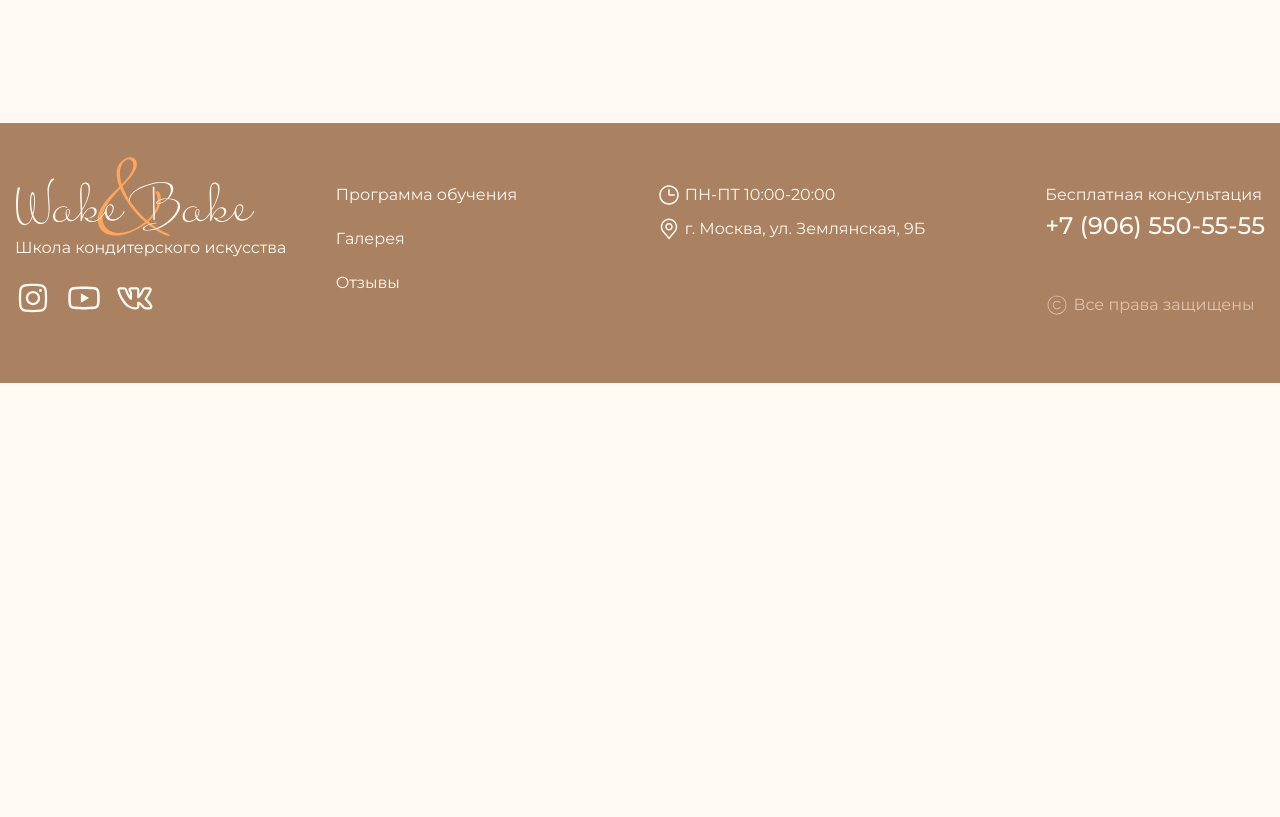
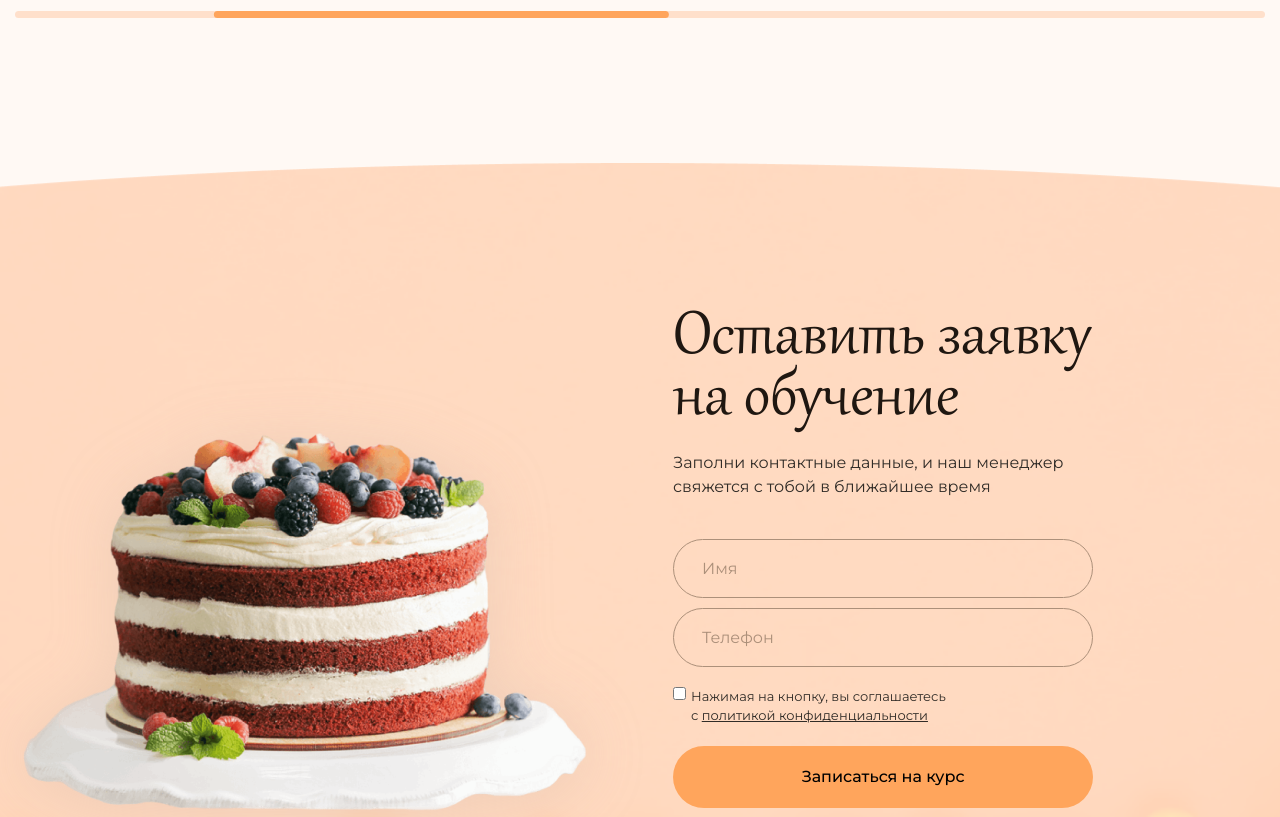
Before and after one commit to JJeset/wake-bake, a plain HTML site: page index.html in a window 1280 px wide. Shown: the part 4000-4817 px from the top of the page. Before the commit the page ends 4383 px from the top, so only its background shows below. Drawn offline with Linux system fonts and the light colour scheme.

Commit message:
section contact 50%

```diff
--- a/css/global.css
+++ b/css/global.css
@@ -112,7 +112,7 @@
 
 .modal__cancel:hover path,
 .modal__cancel:hover rect {
-    stroke: #AC907A;
+    stroke: var(--input-color);
 }
 
 .modal__img {
@@ -148,7 +148,7 @@
     top: 12px;
     left: 28px;
     font-size: 11px;
-    color: #AC907A;
+    color: var(--input-color);
 
     opacity: 0;
     visibility: hidden;
@@ -159,7 +159,7 @@
     display: block;
     width: 100%;
     background: #00000000;
-    border: 1px solid #AC907A;
+    border: 1px solid var(--input-color);
     border-radius: 100px;
     padding: 19px 42px 19px 28px;
     font-size: 16px;
@@ -171,7 +171,7 @@
 }
 
 .field__input::placeholder {
-    color: #AC907A;
+    color: var(--input-color);
     transition: var(--transition);
 }
 
--- a/css/style.css
+++ b/css/style.css
@@ -11,6 +11,7 @@
     --general-bg: #FFF9F4;
     --accent-bg: #FFE0CB;
     --accent-color: #FFA55C;
+    --input-color: #AC907A;
     --transition: all .4s;
     --border-radius: 20px;
 }
@@ -516,6 +517,7 @@
     justify-content: space-between;
     align-items: end;
     margin-bottom: 40px;
+    gap: 30px;
 }
 
 .testimonials__info {
@@ -593,7 +595,6 @@
     padding: 30px 30px 40px;
     display: flex;
     gap: 30px;
-    max-height: 330px;
     height: auto;
     transition: var(--transition);
     opacity: 0;
@@ -662,6 +663,90 @@
 .testimonials__scrollbar .swiper-scrollbar-drag {
     background: var(--accent-color);
 }
+
+/* ===================================================== */
+
+.contact {
+    padding: 140px 0;
+    background: url("../img/decor/bg-contact.png") 50% 0% / cover no-repeat;
+}
+
+.contact__inner {
+    display: flex;
+    align-items: center;
+    gap: 84px;
+}
+
+.contact__img img {
+    padding-top: 107px;
+    width: 100%;
+    filter: drop-shadow(0px 4px 30px #c6b0a14d);
+}
+
+.contact__body {
+    max-width: 420px;
+}
+
+.contact__title {
+    margin-bottom: 20px;
+}
+
+.contact__text {
+    margin-bottom: 40px;
+}
+
+.contact__form {}
+
+.contact__label {
+    margin-bottom: 10px;
+}
+
+.contact__input {}
+
+.contact__input {
+    display: block;
+    width: 100%;
+    background: #00000000;
+    border: 1px solid var(--input-color);
+    border-radius: 100px;
+    padding: 19px 42px 19px 28px;
+    font-size: 16px;
+    transition: var(--transition);
+    margin-bottom: 20px;
+}
+
+.contact__input:hover {
+    border-color: var(--accent-color);
+}
+
+.contact__input::placeholder {
+    color: var(--input-color);
+    transition: var(--transition);
+}
+
+.contact__input:hover::placeholder {
+    color: var(--accent-color);
+}
+
+
+.contact__check-label {
+    display: flex;
+    align-items: start;
+    gap: 5px;
+    max-width: 288px;
+    font-size: 13px;
+    margin-bottom: 20px;
+}
+
+.contact__check-label a {
+    text-decoration: underline;
+    transition: var(--transition);
+}
+.contact__check-label a:hover {
+    color: var(--accent-color);
+}
+
+.contact__checkbox {}
 
 
 /* ===================================================== */
@@ -809,6 +894,13 @@
         max-width: none;
     }
 
+    /* --------------- */
+
+    .testimonials__scrollbar.swiper-scrollbar {
+        width: 50%;
+        margin: 0 auto;
+    }
+
 
 }
 
@@ -873,6 +965,17 @@
 
     .accordion-content__text {
         max-width: none;
+    }
+
+    /* ---------------- */
+
+    .testimonials__inner {
+        flex-direction: column;
+        align-items: stretch;
+    }
+
+    .testimonials__nav {
+        align-self: end;
     }
 
 }
@@ -965,6 +1068,18 @@
     }
 
     /* ---------------------------------- */
+
+    .testimonials__inner {
+        margin-bottom: 20px;
+    }
+
+    .testimonials__slide {
+        flex-direction: column;
+        align-items: center;
+        text-align: center;
+    }
+
+    /* ---------------------------------- */
     .gallery__content {
         flex-direction: column;
     }
@@ -1012,4 +1127,9 @@
         margin-bottom: 10px;
     }
 
+    /* ------------------- */
+    .testimonials__slide {
+        padding: 30px 10px 30px;
+    }
+
 }
--- a/index.html
+++ b/index.html
@@ -972,6 +972,40 @@
                     </div>
                     <div class="testimonials__scrollbar swiper-scrollbar"></div>
                 </div>
+            </section>
+
+            <section class="contact">
+                <div class="container">
+                    <div class="contact__inner">
+                        <div class="contact__img">
+                            <img src="img/decor/cake-2.png" alt="">
+                        </div>
+                        <div class="contact__body">
+                            <h2 class="contact__title title">
+                                Оставить заявку на обучение
+                            </h2>
+                            <p class="contact__text">
+                                Заполни контактные данные, и наш менеджер свяжется с тобой в ближайшее время
+                            </p>
+                            <form class="contact__form">
+                                <label class="contact__label field">
+                                    <input class="field__input" type="text" placeholder="Имя">
+                                    <span>Введите имя</span>
+                                </label>
+                                <input class="contact__input" type="cel" placeholder="Телефон">
+                                <label class="contact__check-label">
+                                    <input class="contact__checkbox" type="checkbox">
+                                    <p>
+                                        Нажимая на кнопку, вы соглашаетесь с <a href="#" target="_blank">политикой конфиденциальности
+                                        </a>
+                                    </p>
+                                </label>
+                                <button class="button" type="submit">
+                                    Записаться на курс
+                                </button>
+                            </form>
+                        </div>
+                    </div>
                 </div>
             </section>
 
--- a/js/main.js
+++ b/js/main.js
@@ -144,7 +144,7 @@
 
     new Swiper('.testimonials__slider', {
         spaceBetween: 0,
-        slidesPerView: 2,
+        slidesPerView: 1,
         centeredSlides: true,
         initialSlide: 1,
 
@@ -157,6 +157,15 @@
         scrollbar: {
             el: '.testimonials__scrollbar',
             draggable: true,
+        },
+
+        breakpoints: {
+            901: {
+                slidesPerView: 1.5,
+            },
+            1201: {
+                slidesPerView: 2
+            }
         }
 
     });
```
Also changed, not shown: img/decor/bg-contact.png (renamed from img/decor/bg-footer.png). Lines whose indentation alone changed are shown as unchanged.
